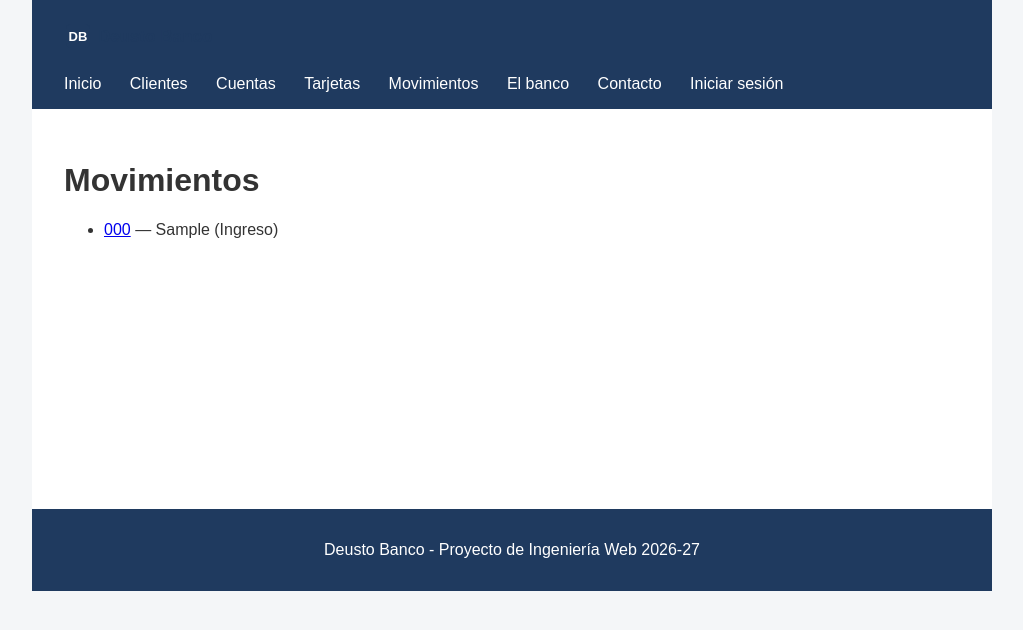
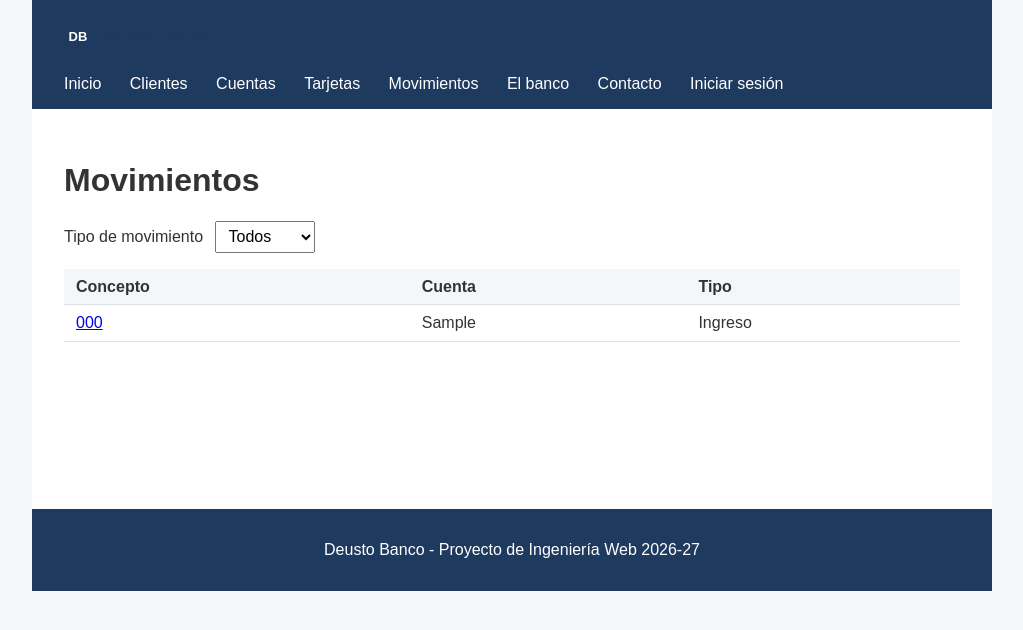
Before and after one commit to malbisudlf/DeustoBanco, a Django app: page /appBanco/movimientos/ in a window 1280 px wide. Shown: the top 630 px of the page, without its empty margins (128-1151 px from the left). Run offline with Django 5.2, Linux system fonts and the light colour scheme; tables that the repository leaves empty hold one stand-in row (values such as "Sample post"); parts of the project's set-up code (start-up, migrations or seed data) failed here and were passed over.

Commit message:
Filtro movimientos JavaScript

```diff
--- a/appBanco/static/appBanco/estilos.css
+++ b/appBanco/static/appBanco/estilos.css
@@ -84,3 +84,36 @@ button {
   text-decoration: underline;
   font-size: 1em;
 }
+
+.filtro-movimientos label {
+  margin-right: 0.5rem;
+}
+
+.filtro-movimientos select {
+  padding: 0.35rem 0.5rem;
+  font: inherit;
+}
+
+.contenedor-tabla-movimientos {
+  overflow-x: auto;
+}
+
+.tabla-movimientos {
+  width: 100%;
+  border-collapse: collapse;
+  text-align: left;
+}
+
+.tabla-movimientos th,
+.tabla-movimientos td {
+  padding: 0.55rem 0.75rem;
+  border-bottom: 1px solid #dce2e8;
+}
+
+.tabla-movimientos th {
+  background: #f4f6f8;
+}
+
+.tabla-movimientos tbody[aria-busy="true"] {
+  opacity: 0.55;
+}
--- /dev/null
+++ b/appBanco/static/appBanco/filtro_movimientos.js
@@ -0,0 +1,64 @@
+(() => {
+    const filtro = document.querySelector("#tipo-movimiento");
+    const resultados = document.querySelector("#resultados-movimientos");
+    const estado = document.querySelector("#estado-movimientos");
+    const sinResultados = document.querySelector("#sin-resultados-movimientos");
+    let peticionActiva;
+    let tipoAplicado = filtro.value;
+
+    filtro.addEventListener("change", async () => {
+        peticionActiva?.abort();
+        const control = new AbortController();
+        peticionActiva = control;
+        const tipo = filtro.value;
+        const url = new URL(filtro.dataset.url, window.location.origin);
+        if (tipo) {
+            url.searchParams.set("tipo", tipo);
+        }
+
+        estado.textContent = "Cargando movimientos…";
+        resultados.setAttribute("aria-busy", "true");
+
+        try {
+            const respuesta = await fetch(url, { signal: control.signal });
+            if (!respuesta.ok) {
+                throw new Error(`HTTP ${respuesta.status}`);
+            }
+
+            const pagina = new DOMParser().parseFromString(await respuesta.text(), "text/html");
+            const nuevosResultados = pagina.querySelector("#resultados-movimientos");
+            if (!nuevosResultados) {
+                throw new Error("La respuesta no contiene el listado de movimientos.");
+            }
+            if (control.signal.aborted) {
+                return;
+            }
+
+            // El listado actual sirve para probar la interfaz antes de añadir el filtro en Django.
+            const filas = Array.from(nuevosResultados.querySelectorAll("tr[data-tipo]"));
+            const coincidencias = filas.filter((fila) => !tipo || fila.dataset.tipo === tipo);
+            if (coincidencias.length) {
+                resultados.replaceChildren(...coincidencias);
+            } else {
+                resultados.replaceChildren(sinResultados.content.cloneNode(true));
+            }
+            tipoAplicado = tipo;
+            estado.textContent = coincidencias.length === 1
+                ? "1 movimiento encontrado."
+                : `${coincidencias.length} movimientos encontrados.`;
+        } catch (error) {
+            if (control.signal.aborted) {
+                return;
+            }
+            filtro.value = tipoAplicado;
+            estado.textContent = "No se pudo actualizar el listado. Vuelve a seleccionar el filtro para reintentar.";
+        } finally {
+            if (peticionActiva === control) {
+                resultados.removeAttribute("aria-busy");
+                peticionActiva = undefined;
+            }
+        }
+    });
+
+    document.querySelector("#filtro-movimientos").hidden = false;
+})();
--- a/appBanco/templates/lista_movimientos.html
+++ b/appBanco/templates/lista_movimientos.html
@@ -1,18 +1,46 @@
 {% extends "base.html" %}
+{% load static %}
 
 {% block title %}Movimientos{% endblock %}
 
 {% block content %}
 <h1>Movimientos</h1>
 
-<ul>
-    {% for movimiento in movimientos_listado %}
-        <li>
-            <a href="{% url 'detalle_movimiento' movimiento.pk %}">{{ movimiento.concepto }}</a>
-            — {{ movimiento.cuenta.iban }} ({{ movimiento.get_tipo_display }})
-        </li>
-    {% empty %}
-        <li>No hay movimientos registrados.</li>
-    {% endfor %}
-</ul>
+<div id="filtro-movimientos" class="filtro-movimientos" hidden>
+    <label for="tipo-movimiento">Tipo de movimiento</label>
+    <select id="tipo-movimiento" data-url="{% url 'lista_movimientos' %}">
+        <option value="">Todos</option>
+        <option value="ingreso">Ingresos</option>
+        <option value="gasto">Gastos</option>
+    </select>
+</div>
+<p id="estado-movimientos" role="status"></p>
+
+<div class="contenedor-tabla-movimientos">
+    <table class="tabla-movimientos" aria-label="Listado de movimientos">
+        <thead>
+            <tr>
+                <th scope="col">Concepto</th>
+                <th scope="col">Cuenta</th>
+                <th scope="col">Tipo</th>
+            </tr>
+        </thead>
+        <tbody id="resultados-movimientos">
+            {% for movimiento in movimientos_listado %}
+                <tr data-tipo="{{ movimiento.tipo }}">
+                    <td><a href="{% url 'detalle_movimiento' movimiento.pk %}">{{ movimiento.concepto }}</a></td>
+                    <td>{{ movimiento.cuenta.iban }}</td>
+                    <td>{{ movimiento.get_tipo_display }}</td>
+                </tr>
+            {% empty %}
+                <tr><td colspan="3">No hay movimientos registrados.</td></tr>
+            {% endfor %}
+        </tbody>
+    </table>
+</div>
+
+<template id="sin-resultados-movimientos">
+    <tr><td colspan="3">No hay movimientos para este filtro.</td></tr>
+</template>
+<script src="{% static 'appBanco/filtro_movimientos.js' %}" defer></script>
 {% endblock %}
```
